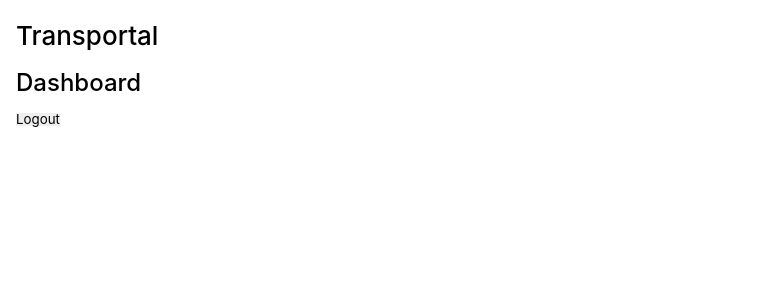
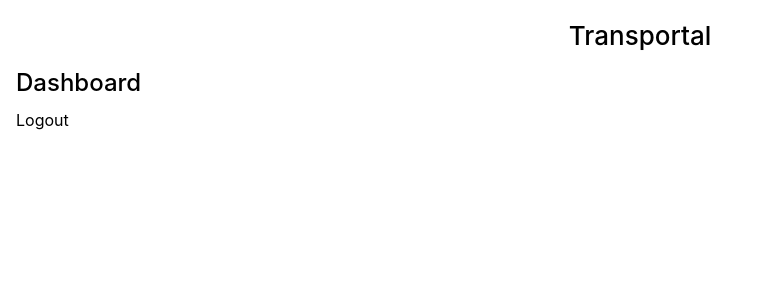
Before and after one commit to michael-maust/Transportal, a React (Create React App) app: page /app/dashboard in a window 1280 px wide. Shown: the top 300 px of the page, without its empty margins (0-757 px from the left). Built offline with nearby package versions, Linux system fonts and the light colour scheme; the HTML template or start-up script is replaced by a standard one.

Commit message:
Adds tailwind import

```diff
--- a/package.json
+++ b/package.json
@@ -43,6 +43,9 @@
     ]
   },
   "devDependencies": {
-    "@capacitor/cli": "^4.4.0"
+    "@capacitor/cli": "^4.4.0",
+    "autoprefixer": "^10.4.13",
+    "postcss": "^8.4.18",
+    "tailwindcss": "^3.2.2"
   }
 }
--- /dev/null
+++ b/postcss.config.js
@@ -0,0 +1,6 @@
+module.exports = {
+  plugins: {
+    tailwindcss: {},
+    autoprefixer: {},
+  },
+}
--- a/src/App.js
+++ b/src/App.js
@@ -17,6 +17,8 @@
 import "@ionic/react/css/display.css";
 import {setupIonicReact} from "@ionic/react";
 
+import "./theme/variables.css";
+
 setupIonicReact();
 
 function App() {
@@ -24,7 +26,7 @@
     <div
       style={{margin: "0 1rem 0 1rem", paddingTop: "env(safe-area-inset-top)"}}
     >
-      <h1>Transportal</h1>
+      <h1 className="dark:text-white text-center">Transportal</h1>
       <Outlet />
     </div>
   );
--- /dev/null
+++ b/src/theme/variables.css
@@ -0,0 +1,231 @@
+/* Ionic Variables and Theming. For more info, please see:
+http://ionicframework.com/docs/theming/ */
+
+/** Ionic CSS Variables **/
+:root {
+  /** primary **/
+  --ion-color-primary: #3880ff;
+  --ion-color-primary-rgb: 56, 128, 255;
+  --ion-color-primary-contrast: #ffffff;
+  --ion-color-primary-contrast-rgb: 255, 255, 255;
+  --ion-color-primary-shade: #3171e0;
+  --ion-color-primary-tint: #4c8dff;
+
+  /** secondary **/
+  --ion-color-secondary: #3dc2ff;
+  --ion-color-secondary-rgb: 61, 194, 255;
+  --ion-color-secondary-contrast: #ffffff;
+  --ion-color-secondary-contrast-rgb: 255, 255, 255;
+  --ion-color-secondary-shade: #36abe0;
+  --ion-color-secondary-tint: #50c8ff;
+
+  /** tertiary **/
+  --ion-color-tertiary: #5260ff;
+  --ion-color-tertiary-rgb: 82, 96, 255;
+  --ion-color-tertiary-contrast: #ffffff;
+  --ion-color-tertiary-contrast-rgb: 255, 255, 255;
+  --ion-color-tertiary-shade: #4854e0;
+  --ion-color-tertiary-tint: #6370ff;
+
+  /** success **/
+  --ion-color-success: #2dd36f;
+  --ion-color-success-rgb: 45, 211, 111;
+  --ion-color-success-contrast: #ffffff;
+  --ion-color-success-contrast-rgb: 255, 255, 255;
+  --ion-color-success-shade: #28ba62;
+  --ion-color-success-tint: #42d77d;
+
+  /** warning **/
+  --ion-color-warning: #ffc409;
+  --ion-color-warning-rgb: 255, 196, 9;
+  --ion-color-warning-contrast: #000000;
+  --ion-color-warning-contrast-rgb: 0, 0, 0;
+  --ion-color-warning-shade: #e0ac08;
+  --ion-color-warning-tint: #ffca22;
+
+  /** danger **/
+  --ion-color-danger: #eb445a;
+  --ion-color-danger-rgb: 235, 68, 90;
+  --ion-color-danger-contrast: #ffffff;
+  --ion-color-danger-contrast-rgb: 255, 255, 255;
+  --ion-color-danger-shade: #cf3c4f;
+  --ion-color-danger-tint: #ed576b;
+
+  /** dark **/
+  --ion-color-dark: #222428;
+  --ion-color-dark-rgb: 34, 36, 40;
+  --ion-color-dark-contrast: #ffffff;
+  --ion-color-dark-contrast-rgb: 255, 255, 255;
+  --ion-color-dark-shade: #1e2023;
+  --ion-color-dark-tint: #383a3e;
+
+  /** medium **/
+  --ion-color-medium: #92949c;
+  --ion-color-medium-rgb: 146, 148, 156;
+  --ion-color-medium-contrast: #ffffff;
+  --ion-color-medium-contrast-rgb: 255, 255, 255;
+  --ion-color-medium-shade: #808289;
+  --ion-color-medium-tint: #9d9fa6;
+
+  /** light **/
+  --ion-color-light: #f4f5f8;
+  --ion-color-light-rgb: 244, 245, 248;
+  --ion-color-light-contrast: #000000;
+  --ion-color-light-contrast-rgb: 0, 0, 0;
+  --ion-color-light-shade: #d7d8da;
+  --ion-color-light-tint: #f5f6f9;
+}
+
+@media (prefers-color-scheme: dark) {
+  /*
+   * Dark Colors
+   * -------------------------------------------
+   */
+
+  body {
+    --ion-color-primary: #428cff;
+    --ion-color-primary-rgb: 66, 140, 255;
+    --ion-color-primary-contrast: #ffffff;
+    --ion-color-primary-contrast-rgb: 255, 255, 255;
+    --ion-color-primary-shade: #3a7be0;
+    --ion-color-primary-tint: #5598ff;
+
+    --ion-color-secondary: #50c8ff;
+    --ion-color-secondary-rgb: 80, 200, 255;
+    --ion-color-secondary-contrast: #ffffff;
+    --ion-color-secondary-contrast-rgb: 255, 255, 255;
+    --ion-color-secondary-shade: #46b0e0;
+    --ion-color-secondary-tint: #62ceff;
+
+    --ion-color-tertiary: #6a64ff;
+    --ion-color-tertiary-rgb: 106, 100, 255;
+    --ion-color-tertiary-contrast: #ffffff;
+    --ion-color-tertiary-contrast-rgb: 255, 255, 255;
+    --ion-color-tertiary-shade: #5d58e0;
+    --ion-color-tertiary-tint: #7974ff;
+
+    --ion-color-success: #2fdf75;
+    --ion-color-success-rgb: 47, 223, 117;
+    --ion-color-success-contrast: #000000;
+    --ion-color-success-contrast-rgb: 0, 0, 0;
+    --ion-color-success-shade: #29c467;
+    --ion-color-success-tint: #44e283;
+
+    --ion-color-warning: #ffd534;
+    --ion-color-warning-rgb: 255, 213, 52;
+    --ion-color-warning-contrast: #000000;
+    --ion-color-warning-contrast-rgb: 0, 0, 0;
+    --ion-color-warning-shade: #e0bb2e;
+    --ion-color-warning-tint: #ffd948;
+
+    --ion-color-danger: #ff4961;
+    --ion-color-danger-rgb: 255, 73, 97;
+    --ion-color-danger-contrast: #ffffff;
+    --ion-color-danger-contrast-rgb: 255, 255, 255;
+    --ion-color-danger-shade: #e04055;
+    --ion-color-danger-tint: #ff5b71;
+
+    --ion-color-dark: #f4f5f8;
+    --ion-color-dark-rgb: 244, 245, 248;
+    --ion-color-dark-contrast: #000000;
+    --ion-color-dark-contrast-rgb: 0, 0, 0;
+    --ion-color-dark-shade: #d7d8da;
+    --ion-color-dark-tint: #f5f6f9;
+
+    --ion-color-medium: #989aa2;
+    --ion-color-medium-rgb: 152, 154, 162;
+    --ion-color-medium-contrast: #000000;
+    --ion-color-medium-contrast-rgb: 0, 0, 0;
+    --ion-color-medium-shade: #86888f;
+    --ion-color-medium-tint: #a2a4ab;
+
+    --ion-color-light: #222428;
+    --ion-color-light-rgb: 34, 36, 40;
+    --ion-color-light-contrast: #ffffff;
+    --ion-color-light-contrast-rgb: 255, 255, 255;
+    --ion-color-light-shade: #1e2023;
+    --ion-color-light-tint: #383a3e;
+  }
+
+  /*
+   * iOS Dark Theme
+   * -------------------------------------------
+   */
+
+  .ios body {
+    --ion-background-color: #000000;
+    --ion-background-color-rgb: 0, 0, 0;
+
+    --ion-text-color: #ffffff;
+    --ion-text-color-rgb: 255, 255, 255;
+
+    --ion-color-step-50: #0d0d0d;
+    --ion-color-step-100: #1a1a1a;
+    --ion-color-step-150: #262626;
+    --ion-color-step-200: #333333;
+    --ion-color-step-250: #404040;
+    --ion-color-step-300: #4d4d4d;
+    --ion-color-step-350: #595959;
+    --ion-color-step-400: #666666;
+    --ion-color-step-450: #737373;
+    --ion-color-step-500: #808080;
+    --ion-color-step-550: #8c8c8c;
+    --ion-color-step-600: #999999;
+    --ion-color-step-650: #a6a6a6;
+    --ion-color-step-700: #b3b3b3;
+    --ion-color-step-750: #bfbfbf;
+    --ion-color-step-800: #cccccc;
+    --ion-color-step-850: #d9d9d9;
+    --ion-color-step-900: #e6e6e6;
+    --ion-color-step-950: #f2f2f2;
+
+    --ion-toolbar-background: #0d0d0d;
+
+    --ion-item-background: #000000;
+
+    --ion-card-background: #1c1c1d;
+  }
+
+  /*
+   * Material Design Dark Theme
+   * -------------------------------------------
+   */
+
+  .md body {
+    --ion-background-color: #121212;
+    --ion-background-color-rgb: 18, 18, 18;
+
+    --ion-text-color: #ffffff;
+    --ion-text-color-rgb: 255, 255, 255;
+
+    --ion-border-color: #222222;
+
+    --ion-color-step-50: #1e1e1e;
+    --ion-color-step-100: #2a2a2a;
+    --ion-color-step-150: #363636;
+    --ion-color-step-200: #414141;
+    --ion-color-step-250: #4d4d4d;
+    --ion-color-step-300: #595959;
+    --ion-color-step-350: #656565;
+    --ion-color-step-400: #717171;
+    --ion-color-step-450: #7d7d7d;
+    --ion-color-step-500: #898989;
+    --ion-color-step-550: #949494;
+    --ion-color-step-600: #a0a0a0;
+    --ion-color-step-650: #acacac;
+    --ion-color-step-700: #b8b8b8;
+    --ion-color-step-750: #c4c4c4;
+    --ion-color-step-800: #d0d0d0;
+    --ion-color-step-850: #dbdbdb;
+    --ion-color-step-900: #e7e7e7;
+    --ion-color-step-950: #f3f3f3;
+
+    --ion-item-background: #1e1e1e;
+
+    --ion-toolbar-background: #1f1f1f;
+
+    --ion-tab-bar-background: #1f1f1f;
+
+    --ion-card-background: #1e1e1e;
+  }
+}
--- /dev/null
+++ b/tailwind.config.js
@@ -0,0 +1,10 @@
+/** @type {import('tailwindcss').Config} */
+module.exports = {
+  content: [
+    "./src/**/*.{js,jsx,ts,tsx}",
+  ],
+  theme: {
+    extend: {},
+  },
+  plugins: [],
+}
```
Also changed, not shown: src/index.css (+7 -3 lines), 1 other file (tests, documents, lock files or other folders).
